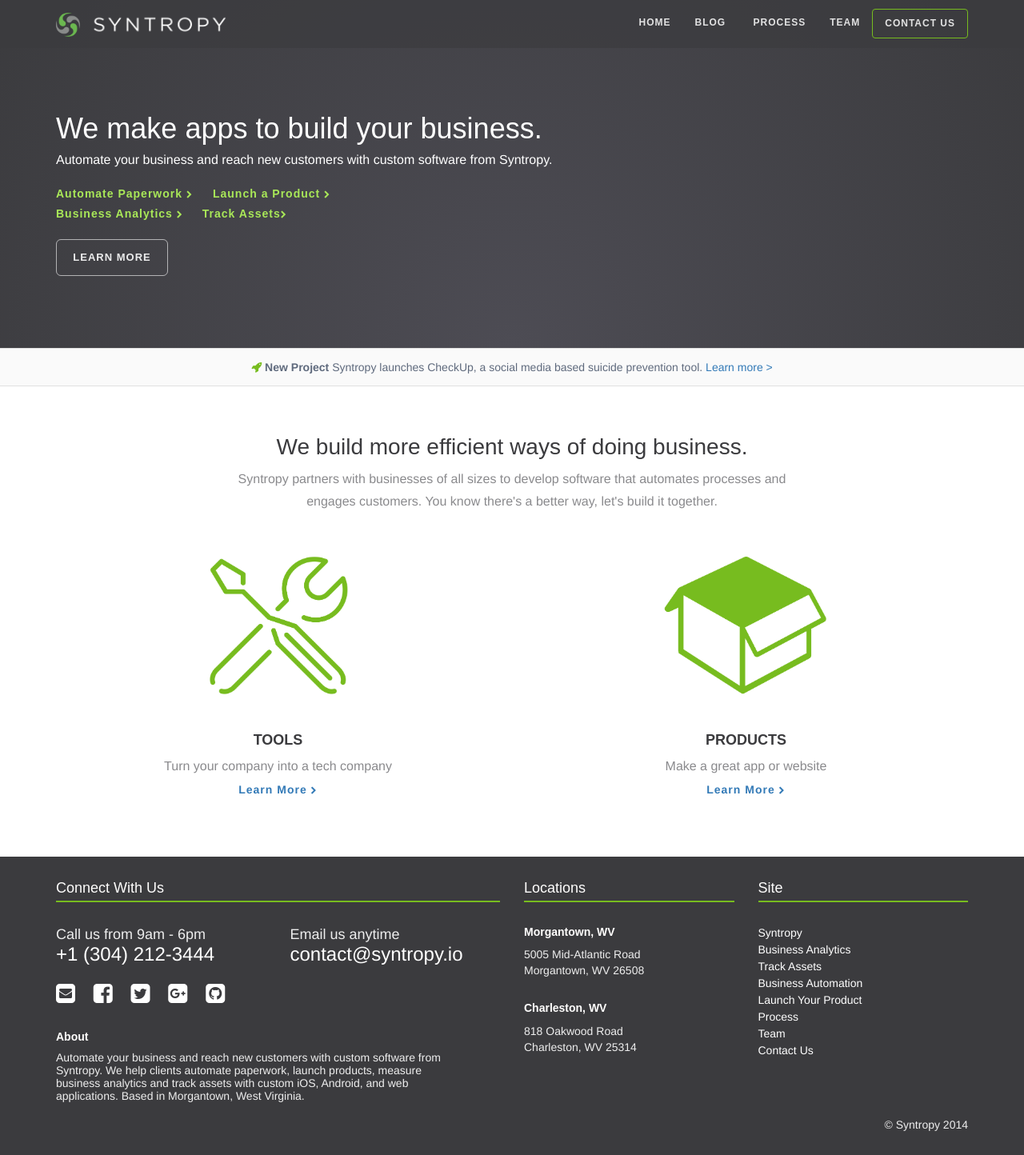
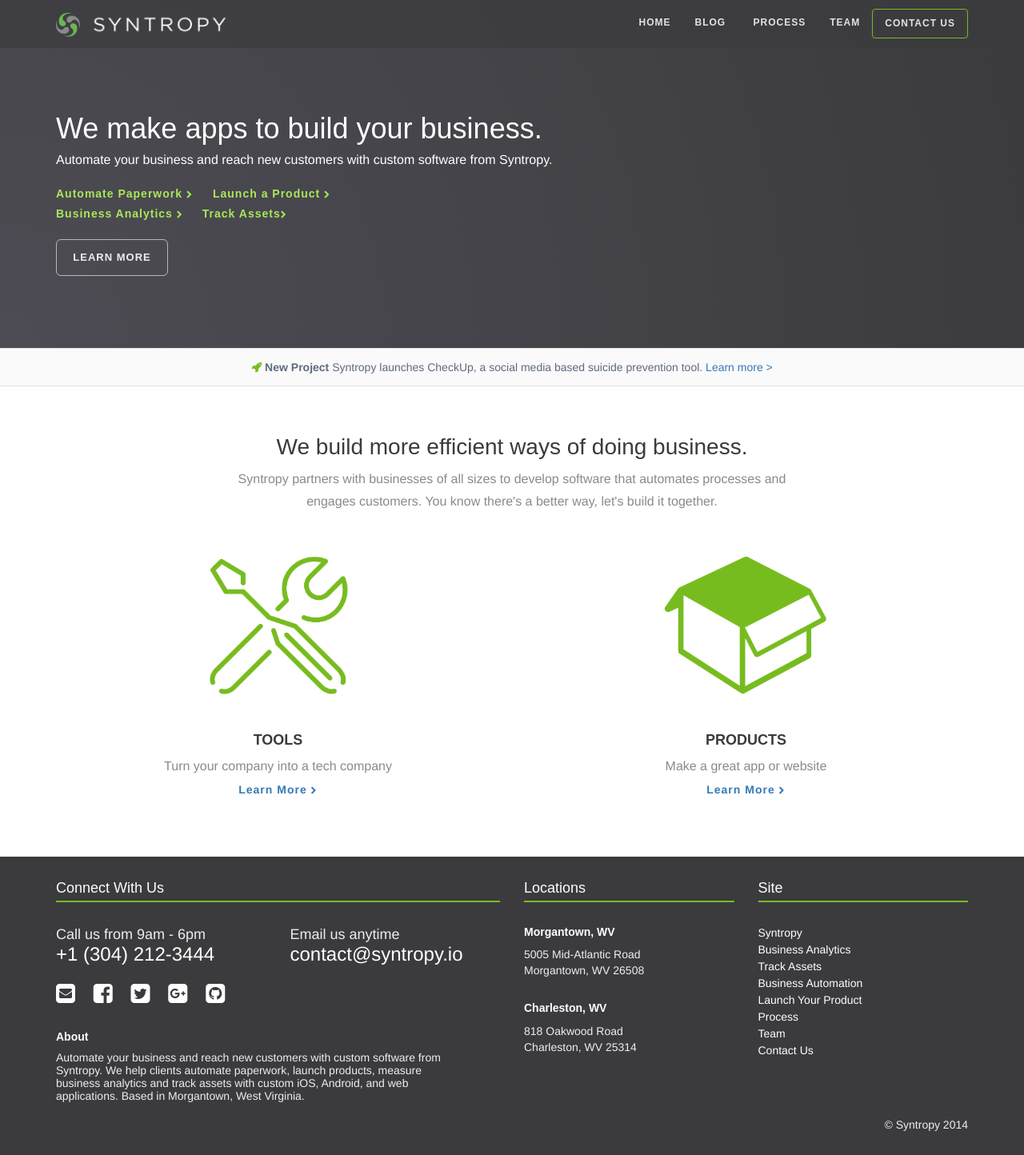
Before and after one commit to SyntropyDev/SyntropyDev.github.io, a Jekyll site: the page built from index.html, in a window 1280 px wide. Shown: the whole page at 80% size. Built offline with Jekyll 4.4.1, drawn with Linux system fonts in a browser that asks for light colours; nearby versions of some CDN libraries.

Commit message:
Radial gradient positioning

```diff
--- a/css/style.css
+++ b/css/style.css
@@ -23,9 +23,8 @@
   height: auto;
   width: 100%;
   -webkit-font-smoothing: antialiased;
-  background: #3b3b3e;
-  background: -webkit-radial-gradient(bottom center, circle, #4d4c54, #3b3b3e);
-  background: radial-gradient(bottom center, circle, #4d4c54, #3b3b3e); }
+  background: -webkit-radial-gradient(bottom left, circle, #4d4c54, #3b3b3e);
+  background: radial-gradient(bottom left, circle, #4d4c54, #3b3b3e); }
 
 .blog-header {
   position: relative;
```
Also changed, not shown: css/style.scss (+4 -5 lines).
